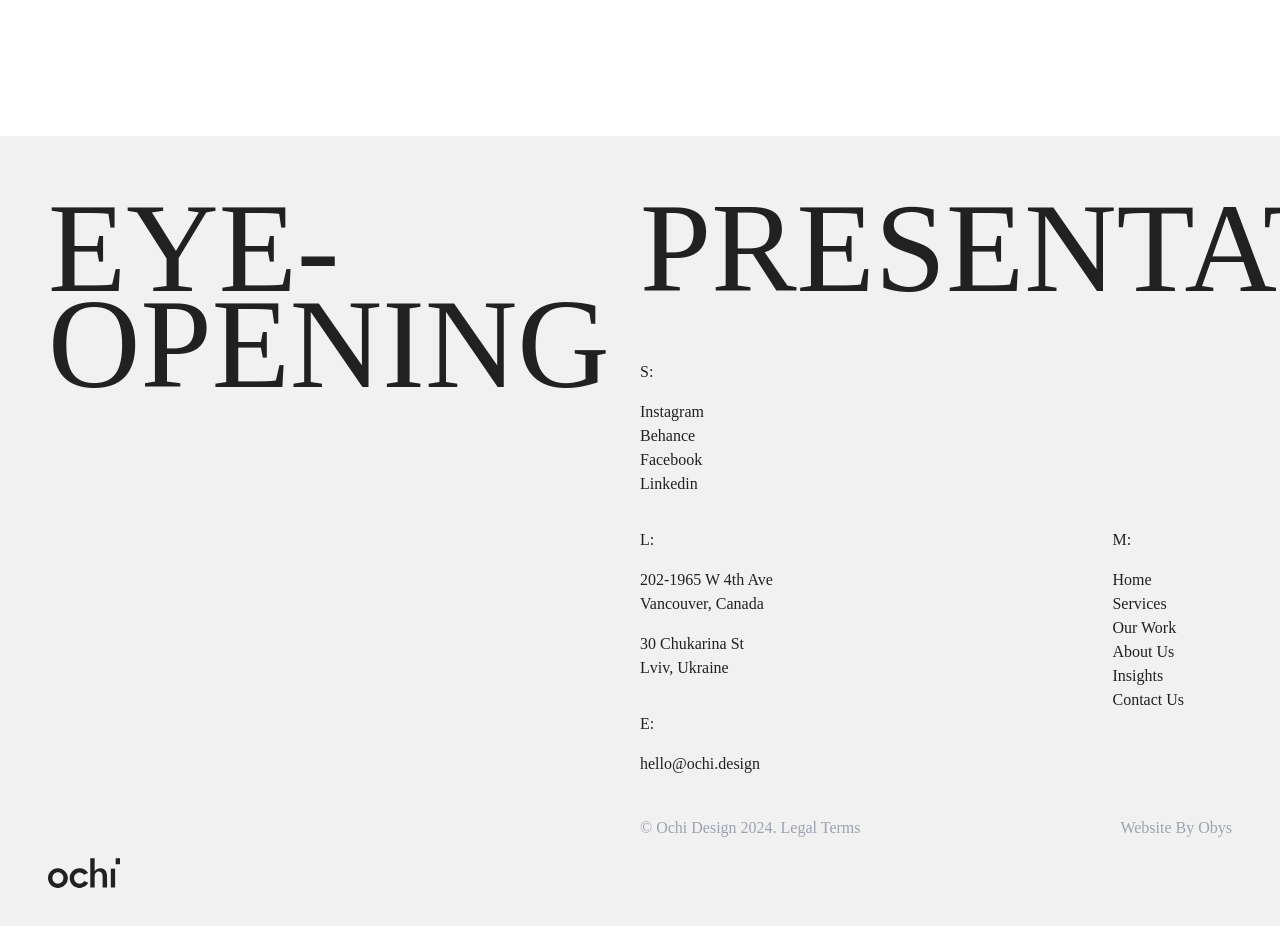
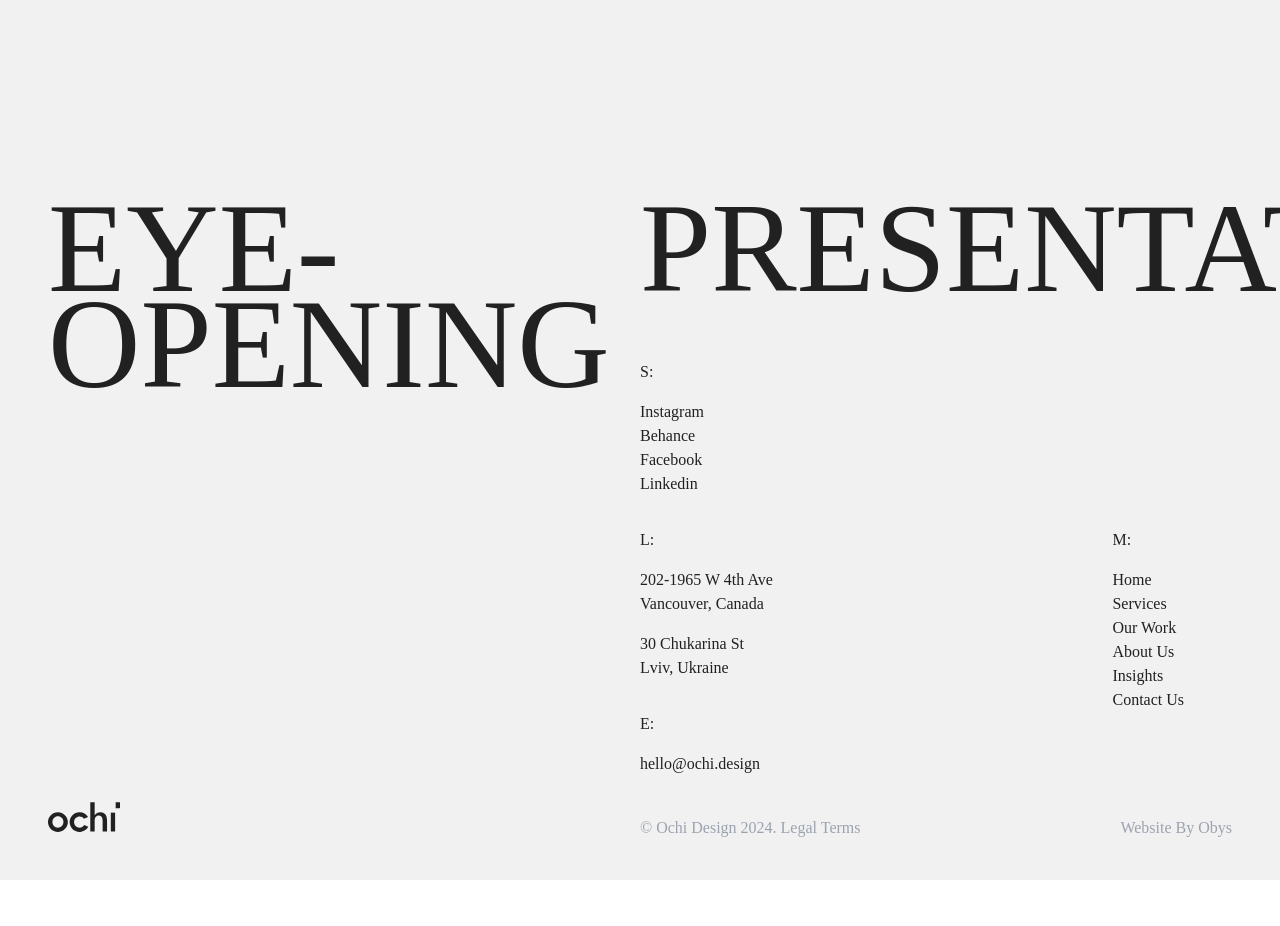
Before and after one commit to dinesh-saini814/OCHI-design-clone, a React (Vite) app: page / in a window 1280 px wide. Shown: the part 6120-7046 px from the top of the page. After the commit the page ends 7000 px from the top, so only its background shows below. Built offline with nearby package versions, Linux system fonts and the light colour scheme.

Commit message:
completed all section

```diff
--- a/src/components/Footer.jsx
+++ b/src/components/Footer.jsx
@@ -6,7 +6,7 @@ function Footer() {
       data-scroll
       data-scroll-section
       data-scroll-speed=".2"
-      className="w-full h-full flex font-['Test_Founders_Grotesk_X_Condensed'] bg-background absolute"
+      className="w-full h-full flex font-['Test_Founders_Grotesk_X_Condensed'] bg-background"
     >
       <div className="w-1/2 flex flex-col justify-between p-12 text-charcoal ">
         <div className="heading">
```
